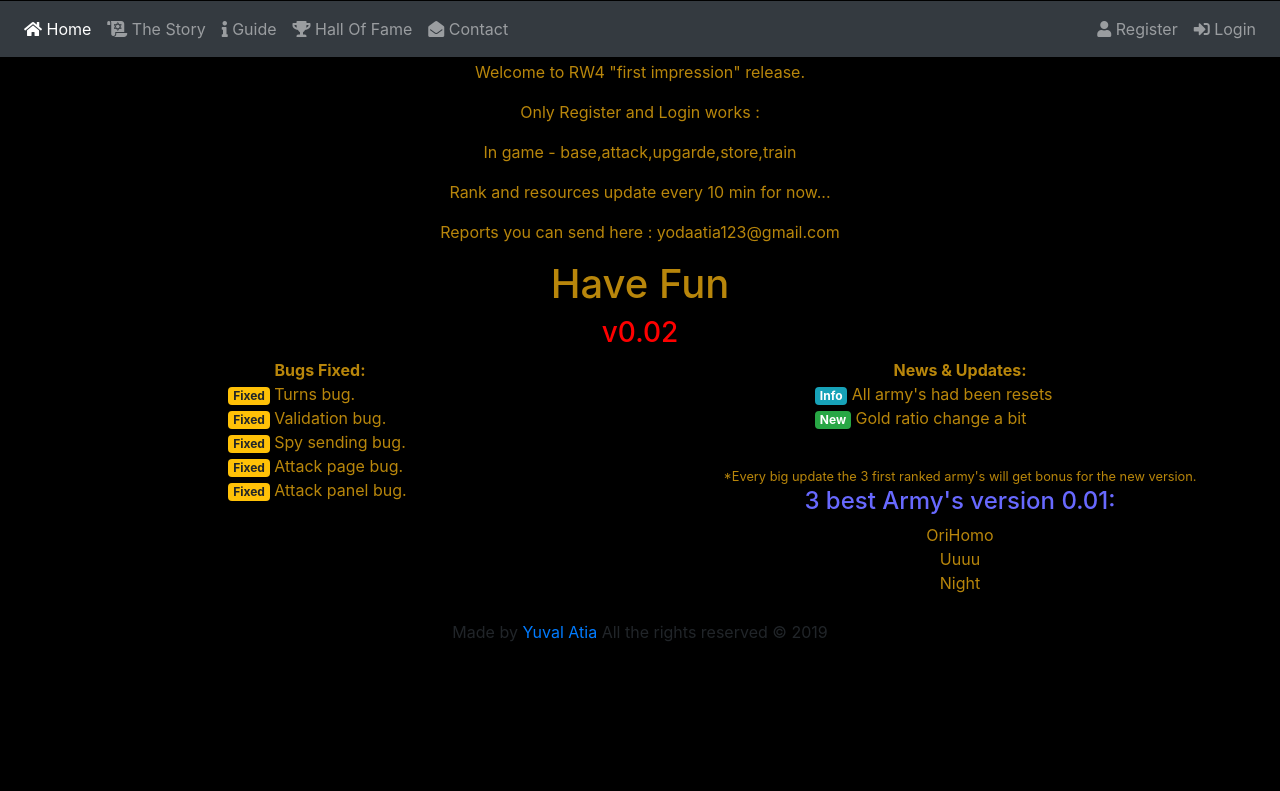
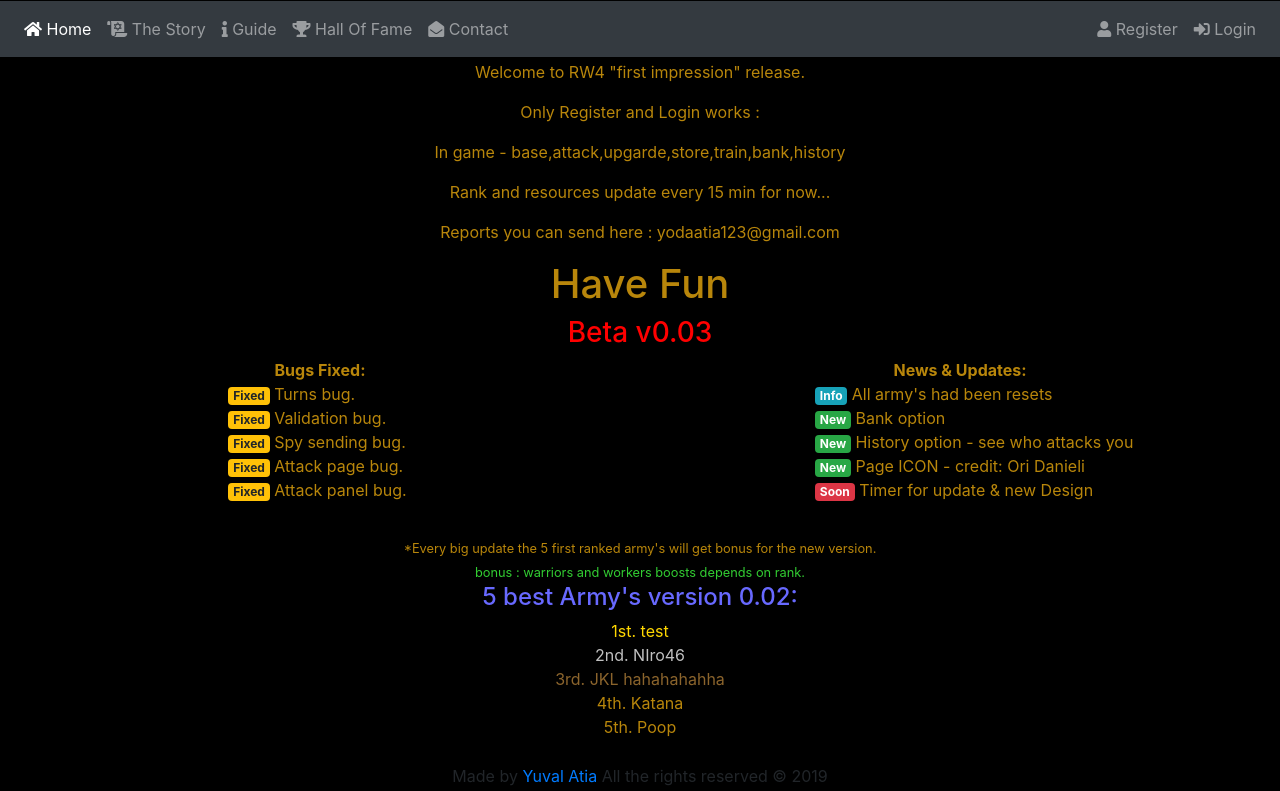
Before and after one commit to Yuvalatia/RW4, a PHP site: page / in a window 1280 px wide. Shown: the part 276-1067 px from the top of the page. Before the commit the page ends 917 px from the top, so only its background shows below. Run offline with PHP 8.4, Linux system fonts and the light colour scheme.

Commit message:
v0,03 beta final

```diff
--- a/index.php
+++ b/index.php
@@ -5,12 +5,12 @@ include("header.php");
 <div style="text-align: center;">
     <p>Welcome to RW4 "first impression" release.</p>
     <p>Only Register and Login works :</p>
-<p>In game - base,attack,upgarde,store,train</p>
-<p>Rank and resources update every 10 min for now...</p>
+<p>In game - base,attack,upgarde,store,train,bank,history</p>
+<p>Rank and resources update every 15 min for now...</p>
 <p>Reports you can send here : yodaatia123@gmail.com</p>
 
     <h1>Have Fun</h1>
-    <h3 style="color:red;">v0.02</h3>
+    <h3 style="color:red;">Beta v0.03</h3>
 </div>
 
 <div class="row" style="text-align: center;">
@@ -35,17 +35,26 @@ include("header.php");
             <div class="col-md-3"></div>
             <div class="bugs col-md-8" style="text-align: left;">
                 <span class="badge badge-info">Info</span> All army's had been resets<br>
-                <span class="badge badge-success">New</span> Gold ratio change a bit<br>
+                <span class="badge badge-success">New</span> Bank option<br>
+                <span class="badge badge-success">New</span> History option - see who attacks you<br>
+                <span class="badge badge-success">New</span> Page ICON - credit: Ori Danieli<br>
+                <span class="badge badge-danger">Soon</span> Timer for update & new Design<br>
             </div>
             <div class="col-md-1"></div>
         </div>
+
+    </div>
+    <div class="col-md-12">
         <hr>
-        <small>*Every big update the 3 first ranked army's will get bonus for the new version.</small><br>
-        <h4 style="color:#6869ff;">3 best Army's version 0.01:</h4>
+        <small>*Every big update the 5 first ranked army's will get bonus for the new version.</small><br>
+        <small><span style="color: limegreen">bonus : warriors and workers boosts depends on rank.</span> </small><br>
+        <h4 style="color:#6869ff;">5 best Army's version 0.02:</h4>
 
-        OriHomo<br>
-        Uuuu<br>
-        Night<br>
+        <span style="color:gold">1st. test</span><br>
+        <span style="color:silver">2nd. NIro46</span><br>
+        <span style="color:#8b642c">3rd. JKL hahahahahha</span><br>
+        4th. Katana<br>
+        5th. Poop<br>
     </div>
 </div>
 
```
Also changed, not shown: bank.php (+8 -1 lines).
